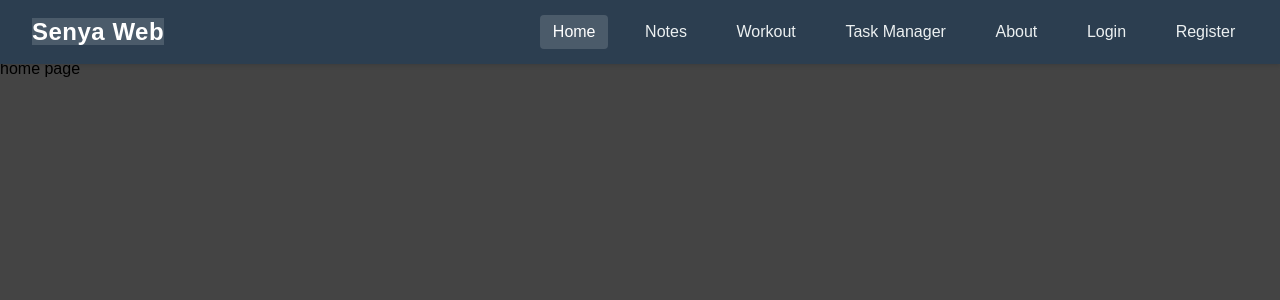
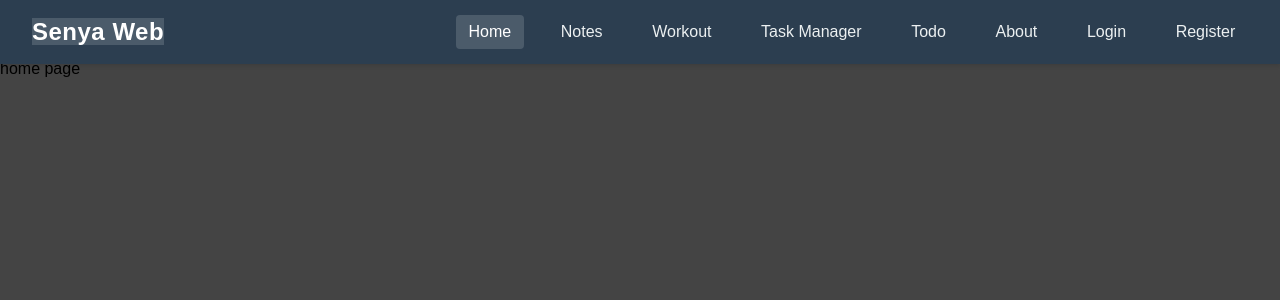
Before and after one commit to TheSenya/Senya_web_FE_vue, a Vue app: page /home in a window 1280 px wide. Shown: the top 300 px of the page. Built offline with nearby package versions, Linux system fonts and the light colour scheme; no server answers.

Commit message:
update dockerfile and added todo page

```diff
--- a/src/components/Navbar.vue
+++ b/src/components/Navbar.vue
@@ -8,6 +8,7 @@
       <router-link to="/notes" class="nav-link">Notes</router-link>
       <router-link to="/workout" class="nav-link">Workout</router-link>
       <router-link to="/taskmanager" class="nav-link">Task Manager</router-link>
+      <router-link to="/todo" class="nav-link">Todo</router-link>
       <router-link to="/about" class="nav-link">About</router-link>
       <div class="auth-links">
         <div v-if="user?.isAuthenticated" class="welcome-container">
--- a/src/router/index.js
+++ b/src/router/index.js
@@ -7,6 +7,7 @@ import NoteView from '@/views/NoteView.vue'
 import NotFoundView from '@/views/NotFoundView.vue'
 import TaskManagerView from '@/views/TaskManagerView.vue'
 import AuthView from '@/views/AuthView.vue'
+import TodoView from '@/views/TodoView.vue'
 
 const router = createRouter({
   history: createWebHistory(import.meta.env.BASE_URL),
@@ -43,9 +44,26 @@ const router = createRouter({
           component: TaskManagerView,
         },
         {
+          path: 'todo',
+          name: 'todo',
+          component: TodoView,
+        },
+        {
           path: 'auth',
-          name: 'auth',
           component: AuthView,
+          redirect: '/auth/login',
+          children: [
+            {
+              path: 'login',
+              name: 'login',
+              component: () => import('@/components/auth/login/LoginForm.vue')
+            },
+            {
+              path: 'register',
+              name: 'register',
+              component: () => import('@/components/auth/register/RegisterForm.vue')
+            }
+          ]
         },
         {
           path: '/:pathMatch(.*)*',
--- /dev/null
+++ b/src/views/TodoView.vue
@@ -0,0 +1,12 @@
+<template>
+    <div class="todo-container">
+        <h1>Todo</h1>
+        <!-- Add your todo content here -->
+    </div>
+</template>
+
+<script>
+export default {
+    name: 'TodoView',
+}
+</script>
```
Also changed, not shown: src/components/todo/TodoList.vue (added), 1 other file (tests, documents, lock files or other folders).
